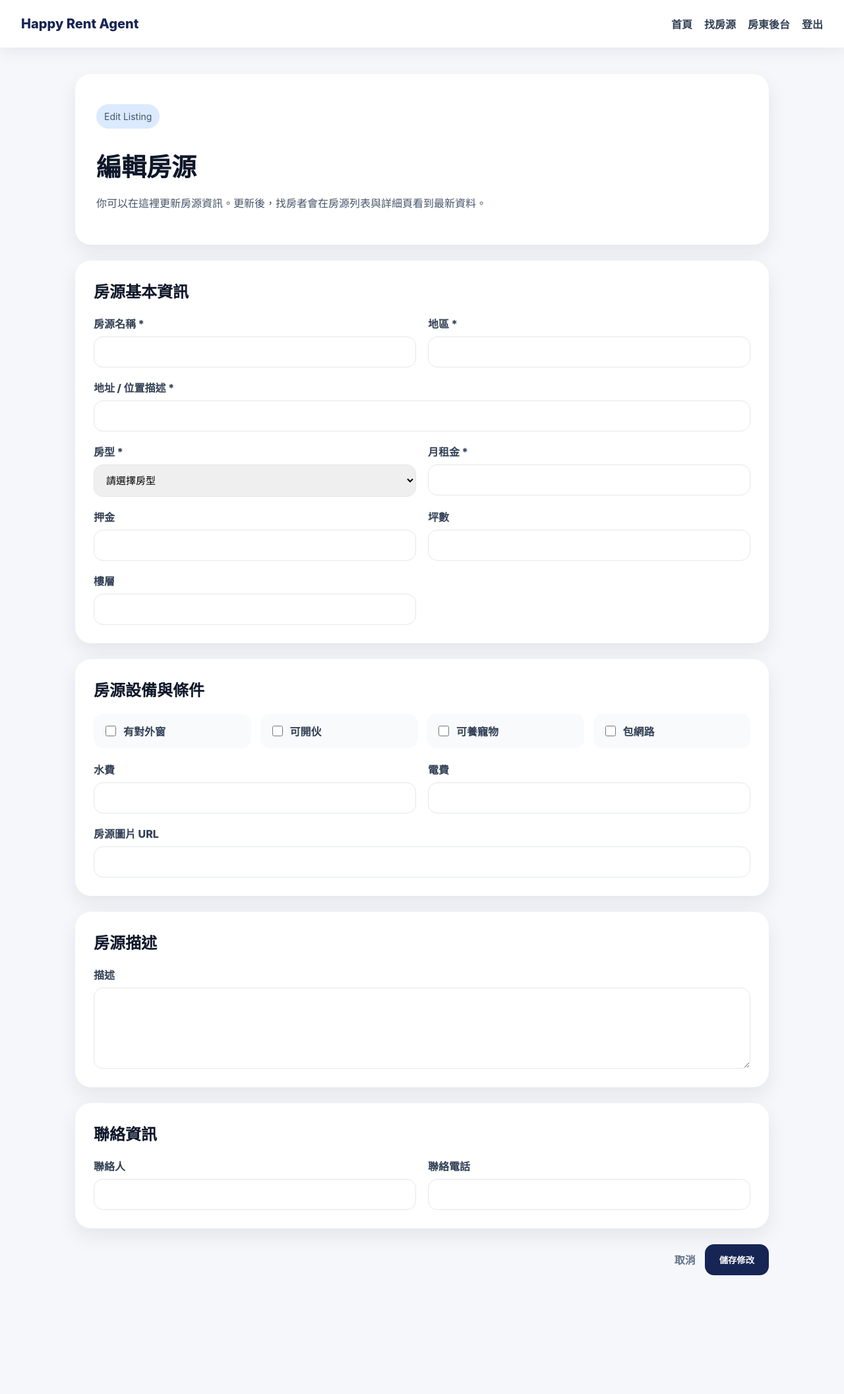
After one commit to KOYUNGCHING/happy_rent_agent, a Flask app: template templates/edit_listing.html in a window 1280 px wide. The commit adds this page. Shown: the whole page at 66% size. Run offline with Flask 3, Linux system fonts and the light colour scheme; the template is opened without the code that fills it, so the values that code supplies are empty.

Commit message:
feat: add landlord edit and deactivate listing

```diff
--- a/app.py
+++ b/app.py
@@ -406,6 +406,179 @@ def logout():
     session.clear()
     return redirect(url_for("home"))
 
+@app.route("/landlord/listings/<int:listing_id>/edit", methods=["GET", "POST"])
+def edit_listing(listing_id):
+    """
+    房東編輯房源頁。
+
+    這個 route 有兩種情況：
+
+    1. GET：
+       顯示目前房源資料，讓房東修改。
+
+    2. POST：
+       接收表單資料，更新資料庫中的房源。
+
+    權限限制：
+    - 必須登入
+    - 必須是 landlord
+    - 只能編輯自己上架的房源
+    """
+
+    # 檢查是否登入
+    if "user_id" not in session:
+        return redirect(url_for("login"))
+
+    # 檢查身份是否為房東
+    if session.get("user_role") != "landlord":
+        return "你不是房東身份，無法編輯房源。", 403
+
+    conn = get_db_connection()
+
+    # 查詢這筆房源，並確認 landlord_id 是目前登入的房東
+    listing = conn.execute("""
+        SELECT *
+        FROM listings
+        WHERE id = ? AND landlord_id = ?
+    """, (listing_id, session["user_id"])).fetchone()
+
+    # 如果找不到，代表房源不存在，或不是這個房東的房源
+    if listing is None:
+        conn.close()
+        return "找不到房源，或你沒有權限編輯這筆房源。", 404
+
+    # GET：顯示編輯頁
+    if request.method == "GET":
+        conn.close()
+        return render_template("edit_listing.html", listing=dict(listing))
+
+    # --------------------------------------------------------
+    # POST：更新房源資料
+    # --------------------------------------------------------
+
+    title = request.form.get("title", "").strip()
+    area = request.form.get("area", "").strip()
+    address = request.form.get("address", "").strip()
+    room_type = request.form.get("room_type", "").strip()
+
+    rent = int(request.form.get("rent", 0))
+    deposit = int(request.form.get("deposit", 0) or 0)
+
+    size = request.form.get("size", "").strip()
+    floor = request.form.get("floor", "").strip()
+
+    has_window = 1 if request.form.get("has_window") == "on" else 0
+    can_cook = 1 if request.form.get("can_cook") == "on" else 0
+    pet_allowed = 1 if request.form.get("pet_allowed") == "on" else 0
+    internet_included = 1 if request.form.get("internet_included") == "on" else 0
+
+    water_fee = request.form.get("water_fee", "").strip()
+    electricity_fee = request.form.get("electricity_fee", "").strip()
+    description = request.form.get("description", "").strip()
+
+    contact_name = request.form.get("contact_name", "").strip()
+    contact_phone = request.form.get("contact_phone", "").strip()
+    image_url = request.form.get("image_url", "").strip()
+
+    if not image_url:
+        image_url = listing["image_url"]
+
+    # 基本驗證
+    if not title or not area or not address or not room_type or rent <= 0:
+        conn.close()
+        return render_template(
+            "edit_listing.html",
+            listing=dict(listing),
+            error="請填寫房源名稱、地區、地址、房型與租金。"
+        )
+
+    # 更新資料庫
+    conn.execute("""
+        UPDATE listings
+        SET
+            title = ?,
+            area = ?,
+            address = ?,
+            room_type = ?,
+            rent = ?,
+            deposit = ?,
+            size = ?,
+            floor = ?,
+            has_window = ?,
+            can_cook = ?,
+            pet_allowed = ?,
+            water_fee = ?,
+            electricity_fee = ?,
+            internet_included = ?,
+            description = ?,
+            contact_name = ?,
+            contact_phone = ?,
+            image_url = ?
+        WHERE id = ? AND landlord_id = ?
+    """, (
+        title,
+        area,
+        address,
+        room_type,
+        rent,
+        deposit,
+        size,
+        floor,
+        has_window,
+        can_cook,
+        pet_allowed,
+        water_fee,
+        electricity_fee,
+        internet_included,
+        description,
+        contact_name,
+        contact_phone,
+        image_url,
+        listing_id,
+        session["user_id"]
+    ))
+
+    conn.commit()
+    conn.close()
+
+    return redirect(url_for("landlord_dashboard"))
+@app.route("/landlord/listings/<int:listing_id>/deactivate", methods=["POST"])
+def deactivate_listing(listing_id):
+    """
+    房東下架房源。
+
+    這裡不是刪除資料，而是把 status 改成 'inactive'。
+
+    為什麼不直接 DELETE？
+    因為正式平台通常會保留歷史資料，
+    例如之後可以查詢：
+    - 房東曾經上架過哪些房源
+    - 哪些房源已出租
+    - 房源歷史紀錄
+    """
+
+    # 檢查是否登入
+    if "user_id" not in session:
+        return redirect(url_for("login"))
+
+    # 檢查身份
+    if session.get("user_role") != "landlord":
+        return "你不是房東身份，無法下架房源。", 403
+
+    conn = get_db_connection()
+
+    # 只允許房東下架自己的房源
+    conn.execute("""
+        UPDATE listings
+        SET status = 'inactive'
+        WHERE id = ? AND landlord_id = ?
+    """, (listing_id, session["user_id"]))
+
+    conn.commit()
+    conn.close()
+
+    return redirect(url_for("landlord_dashboard"))
+
 @app.route("/landlord/dashboard")
 def landlord_dashboard():
     """
--- /dev/null
+++ b/templates/edit_listing.html
@@ -0,0 +1,271 @@
+<!DOCTYPE html>
+<html lang="zh-Hant">
+<head>
+    <meta charset="UTF-8">
+
+    <!-- 讓網頁在手機上正常顯示 -->
+    <meta name="viewport" content="width=device-width, initial-scale=1.0">
+
+    <title>編輯房源 | Happy Rent Agent</title>
+
+    <link rel="stylesheet" href="/static/css/style.css">
+</head>
+<body>
+
+    <!-- 導覽列 -->
+    <nav class="navbar">
+        <div class="nav-brand">
+            Happy Rent Agent
+        </div>
+
+        <div class="nav-links">
+            <a href="/">首頁</a>
+            <a href="/listings">找房源</a>
+            <a href="/landlord/dashboard">房東後台</a>
+            <a href="/logout">登出</a>
+        </div>
+    </nav>
+
+    <main class="container">
+
+        <!-- 頁面標題 -->
+        <section class="form-hero">
+            <p class="tag dark-tag">Edit Listing</p>
+            <h1>編輯房源</h1>
+            <p>
+                你可以在這裡更新房源資訊。更新後，找房者會在房源列表與詳細頁看到最新資料。
+            </p>
+        </section>
+
+        {% if error %}
+        <div class="error-box">
+            {{ error }}
+        </div>
+        {% endif %}
+
+        <!-- 編輯房源表單 -->
+        <!-- action 指向目前這筆房源的 edit route -->
+        <form class="listing-form" method="POST" action="/landlord/listings/{{ listing.id }}/edit">
+
+            <!-- 房源基本資訊 -->
+            <section class="form-section">
+                <h2>房源基本資訊</h2>
+
+                <div class="form-grid">
+                    <div class="form-group">
+                        <label for="title">房源名稱 *</label>
+                        <input
+                            id="title"
+                            name="title"
+                            type="text"
+                            value="{{ listing.title }}"
+                            required
+                        >
+                    </div>
+
+                    <div class="form-group">
+                        <label for="area">地區 *</label>
+                        <input
+                            id="area"
+                            name="area"
+                            type="text"
+                            value="{{ listing.area }}"
+                            required
+                        >
+                    </div>
+
+                    <div class="form-group wide-field">
+                        <label for="address">地址 / 位置描述 *</label>
+                        <input
+                            id="address"
+                            name="address"
+                            type="text"
+                            value="{{ listing.address }}"
+                            required
+                        >
+                    </div>
+
+                    <div class="form-group">
+                        <label for="room_type">房型 *</label>
+                        <select id="room_type" name="room_type" required>
+                            <option value="">請選擇房型</option>
+                            <option value="雅房" {% if listing.room_type == "雅房" %}selected{% endif %}>雅房</option>
+                            <option value="分租套房" {% if listing.room_type == "分租套房" %}selected{% endif %}>分租套房</option>
+                            <option value="獨立套房" {% if listing.room_type == "獨立套房" %}selected{% endif %}>獨立套房</option>
+                            <option value="整層合租" {% if listing.room_type == "整層合租" %}selected{% endif %}>整層合租</option>
+                        </select>
+                    </div>
+
+                    <div class="form-group">
+                        <label for="rent">月租金 *</label>
+                        <input
+                            id="rent"
+                            name="rent"
+                            type="number"
+                            value="{{ listing.rent }}"
+                            required
+                        >
+                    </div>
+
+                    <div class="form-group">
+                        <label for="deposit">押金</label>
+                        <input
+                            id="deposit"
+                            name="deposit"
+                            type="number"
+                            value="{{ listing.deposit }}"
+                        >
+                    </div>
+
+                    <div class="form-group">
+                        <label for="size">坪數</label>
+                        <input
+                            id="size"
+                            name="size"
+                            type="text"
+                            value="{{ listing.size }}"
+                        >
+                    </div>
+
+                    <div class="form-group">
+                        <label for="floor">樓層</label>
+                        <input
+                            id="floor"
+                            name="floor"
+                            type="text"
+                            value="{{ listing.floor }}"
+                        >
+                    </div>
+                </div>
+            </section>
+
+            <!-- 房源設備 -->
+            <section class="form-section">
+                <h2>房源設備與條件</h2>
+
+                <div class="checkbox-grid">
+                    <label class="checkbox-item">
+                        <input
+                            type="checkbox"
+                            name="has_window"
+                            {% if listing.has_window %}checked{% endif %}
+                        >
+                        有對外窗
+                    </label>
+
+                    <label class="checkbox-item">
+                        <input
+                            type="checkbox"
+                            name="can_cook"
+                            {% if listing.can_cook %}checked{% endif %}
+                        >
+                        可開伙
+                    </label>
+
+                    <label class="checkbox-item">
+                        <input
+                            type="checkbox"
+                            name="pet_allowed"
+                            {% if listing.pet_allowed %}checked{% endif %}
+                        >
+                        可養寵物
+                    </label>
+
+                    <label class="checkbox-item">
+                        <input
+                            type="checkbox"
+                            name="internet_included"
+                            {% if listing.internet_included %}checked{% endif %}
+                        >
+                        包網路
+                    </label>
+                </div>
+
+                <div class="form-grid">
+                    <div class="form-group">
+                        <label for="water_fee">水費</label>
+                        <input
+                            id="water_fee"
+                            name="water_fee"
+                            type="text"
+                            value="{{ listing.water_fee }}"
+                        >
+                    </div>
+
+                    <div class="form-group">
+                        <label for="electricity_fee">電費</label>
+                        <input
+                            id="electricity_fee"
+                            name="electricity_fee"
+                            type="text"
+                            value="{{ listing.electricity_fee }}"
+                        >
+                    </div>
+
+                    <div class="form-group wide-field">
+                        <label for="image_url">房源圖片 URL</label>
+                        <input
+                            id="image_url"
+                            name="image_url"
+                            type="text"
+                            value="{{ listing.image_url }}"
+                        >
+                    </div>
+                </div>
+            </section>
+
+            <!-- 房源描述 -->
+            <section class="form-section">
+                <h2>房源描述</h2>
+
+                <div class="form-group">
+                    <label for="description">描述</label>
+                    <textarea
+                        id="description"
+                        name="description"
+                        rows="5"
+                    >{{ listing.description }}</textarea>
+                </div>
+            </section>
+
+            <!-- 聯絡資訊 -->
+            <section class="form-section">
+                <h2>聯絡資訊</h2>
+
+                <div class="form-grid">
+                    <div class="form-group">
+                        <label for="contact_name">聯絡人</label>
+                        <input
+                            id="contact_name"
+                            name="contact_name"
+                            type="text"
+                            value="{{ listing.contact_name }}"
+                        >
+                    </div>
+
+                    <div class="form-group">
+                        <label for="contact_phone">聯絡電話</label>
+                        <input
+                            id="contact_phone"
+                            name="contact_phone"
+                            type="text"
+                            value="{{ listing.contact_phone }}"
+                        >
+                    </div>
+                </div>
+            </section>
+
+            <!-- 送出按鈕 -->
+            <div class="form-actions">
+                <a href="/landlord/dashboard" class="cancel-link">取消</a>
+                <button type="submit" class="submit-button">
+                    儲存修改
+                </button>
+            </div>
+
+        </form>
+
+    </main>
+
+</body>
+</html>
```
Also changed, not shown: static/css/style.css (+65 -0 lines), templates/landlord_dashboard.html (+22 -3 lines).
